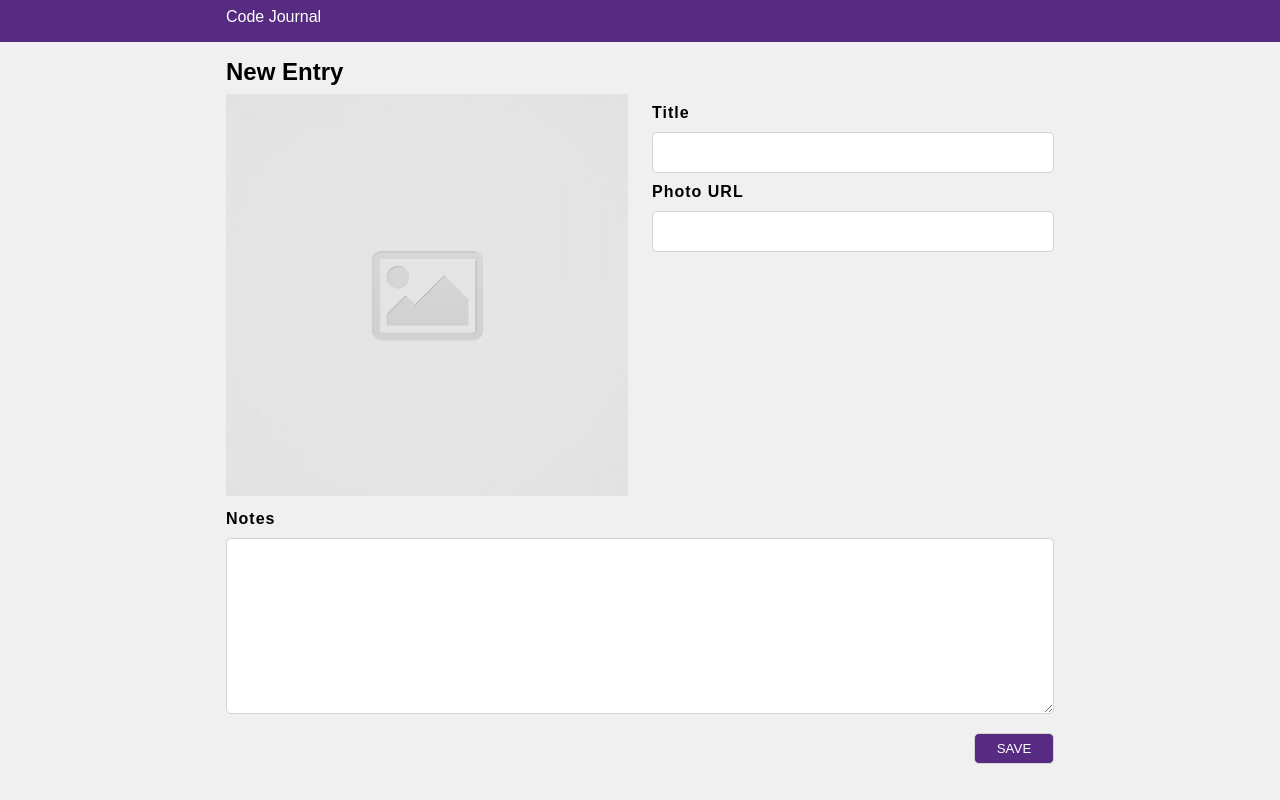
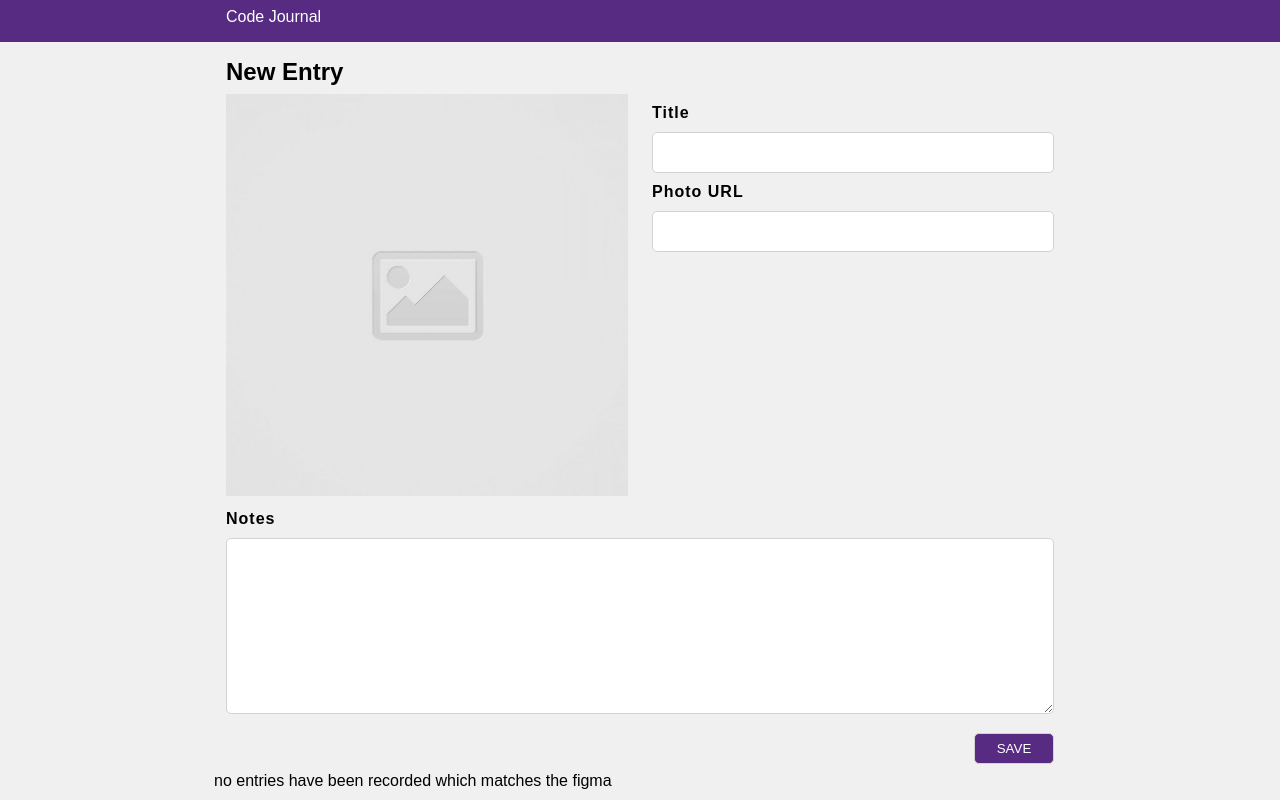
Before and after one commit to Kasiett/code-journal, a website: page index.html in a window 1280 px wide. Drawn offline with Linux system fonts and the light colour scheme.

Commit message:
Added if statement which checks data.entries length and toggles the className

```diff
--- a/index.html
+++ b/index.html
@@ -60,7 +60,9 @@
     <!-- class="hidden" this class goes in to line 62 as a div attribute -->
 
     <div data-view="entries">
-      <ul></ul>
+      <ul>
+        <li class="no-records">no entries have been recorded which matches the figma</li>
+      </ul>
     </div>
   </main>
   <script src="js/data.js"></script>
--- a/js/main.js
+++ b/js/main.js
@@ -2,6 +2,7 @@ const $input = document.querySelector('#url');
 const $img = document.querySelector('img');
 const $attributeValue = $img.getAttribute('src');
 const ul = document.querySelector('ul');
+const noRecordsLi = document.querySelector('.no-records');
 
 $input.addEventListener('input', function (e) {
   $img.setAttribute('src', e.target.value);
@@ -57,8 +58,13 @@ function renderEntry(entry) {
 }
 // console.log(renderEntry(data.entries[0]));
 
-document.addEventListener('DOMContentLoaded', function (e) {
-  for (let i = 0; i < data.entries.length; i++) {
-    ul.appendChild(renderEntry(data.entries[i]));
-  }
-});
+if (data.entries.length === 0) {
+  noRecordsLi.className = 'no-records';
+} else {
+  noRecordsLi.className = 'hidden';
+  document.addEventListener('DOMContentLoaded', function (e) {
+    for (let i = 0; i < data.entries.length; i++) {
+      ul.appendChild(renderEntry(data.entries[i]));
+    }
+  });
+}
```
